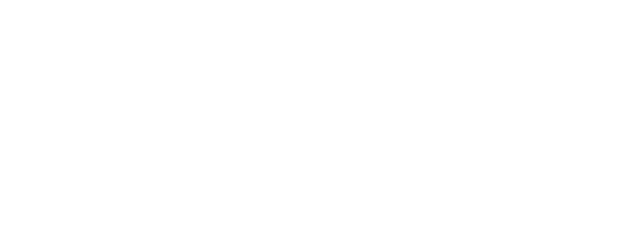
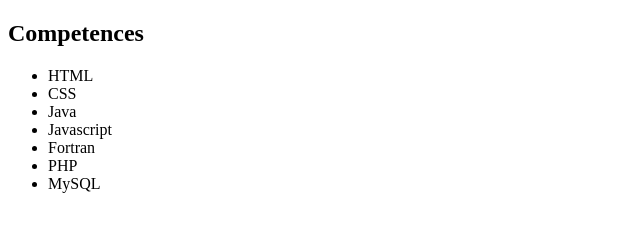
Before and after one commit to consyliaA/mon-cv, a plain HTML site: page index.html in a window 1280 px wide. Shown: the whole page, without its empty margins (0-640 px from the left). Drawn offline with Linux system fonts and the light colour scheme.

Commit message:
mise en place de la section competences

```diff
--- a/index.html
+++ b/index.html
@@ -6,6 +6,17 @@
     <title>mon cv</title>
 </head>
 <body>
-
+    <section>
+	<h2>Competences</h2>
+	<ul>
+        <li>HTML</li>
+        <li>CSS</li>
+        <li>Java</li>
+        <li>Javascript</li>
+        <li>Fortran</li>
+        <li>PHP</li>
+        <li>MySQL</li>
+        </ul>
+    </section>
 </body>
 </html>
```
